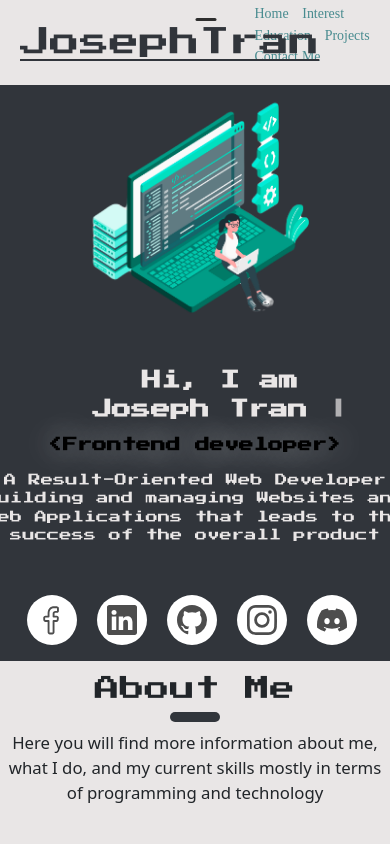
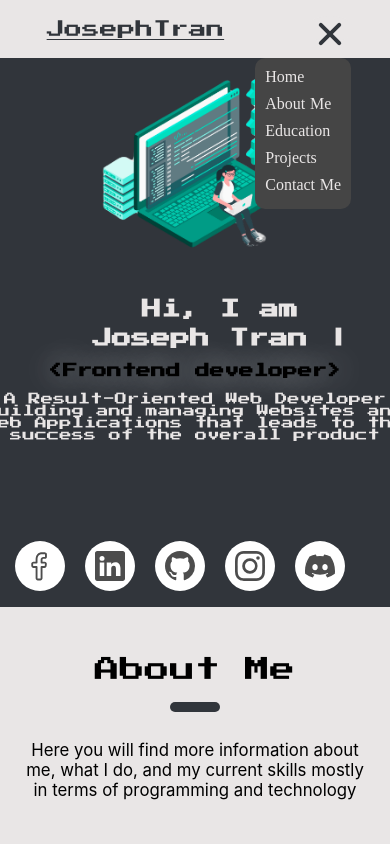
Before and after one commit to PhucJosehp/Portfolio, a React (Create React App) app: page / in a window 390 px wide. Both pictures are taken after a click on the button "Toggle navigation". Shown: the top 844 px of the page. Built offline with nearby package versions, Linux system fonts and the light colour scheme.

Commit message:
fix responsive website

```diff
--- a/src/App.css
+++ b/src/App.css
@@ -1,5 +1,5 @@
 .layout {
-  width: 100%;
+  max-width: 100vw;
   min-height: 100vh;
   height: 100%;
 }
--- a/src/components/MenuItem.js
+++ b/src/components/MenuItem.js
@@ -1,82 +1,26 @@
 import React from "react";
-import { motion } from "framer-motion";
-import "bootstrap/dist/css/bootstrap.min.css";
+import "../sass/Navbar.scss";
 
-const data = [
-  {
-    name: "Home",
-    link: "/",
-  },
-  {
-    name: "Interest",
-    link: "/interest",
-  },
-  {
-    name: "Education",
-    link: "/education",
-  },
-  {
-    name: "Projects",
-    link: "/projects",
-  },
-  {
-    name: "Contact Me",
-    link: "/contact",
-  },
-];
-
-function MenuItem({ isOpen }) {
-  const variants = {
-    open: {
-      transition: { staggerChildren: 0.07, delayChildren: 0.2 },
-    },
-    closed: {
-      transition: { staggerChildren: 0.05, staggerDirection: -1 },
-    },
-  };
-
-  const variants1 = {
-    open: {
-      y: 0,
-      opacity: 1,
-      transition: {
-        y: { stiffness: 1000, velocity: -100 },
-      },
-    },
-    closed: {
-      y: 50,
-      opacity: 0,
-      transition: {
-        y: { stiffness: 1000 },
-      },
-    },
-  };
-
+function MenuItem({ isOpen, tabs, handleNavbarClick }) {
   return isOpen ? (
-    <motion.div
+    <div
       data-bs-toggle="collapse"
       aria-expanded="false"
       aria-label="Toggle navigation"
-      variants={variants}
-      className=" row-cols-auto menu navbar-toggler"
+      className="menu-item-toggle"
     >
-      {data.map((D, idx) => (
-        <motion.a
-          variants={variants1}
+      {tabs.map((D, idx) => (
+        <div
           whileHover={{ scale: 1.1 }}
           whileTap={{ scale: 0.95 }}
           key={idx}
-          className={
-            D.name === "Contact Me"
-              ? "col navlink-collapse toggler"
-              : "col navlink-collapse toggler"
-          }
-          href={`http://localhost:3000${D.link}`}
+          onClick={() => handleNavbarClick(D.ref)}
+          className={"menu-items"}
         >
           {D.name}
-        </motion.a>
+        </div>
       ))}
-    </motion.div>
+    </div>
   ) : (
     ""
   );
--- a/src/components/MenuToggle.js
+++ b/src/components/MenuToggle.js
@@ -1,50 +1,30 @@
 import * as React from "react";
-import { motion } from "framer-motion";
-
 import "../sass/Navbar.scss";
 
-const Path = (props) => (
-  <motion.path
-    fill="transparent"
-    strokeWidth="3"
-    stroke="hsl(0, 0%, 18%)"
-    strokeLinecap="round"
-    {...props}
-  />
-);
-
-export const MenuToggle = ({ toggle, children }) => (
+export function MenuToggle({ toggle, children, isOpen }) {
+  function handleClick() {
+    setTimeout(() => {
+      toggle();
+    }, 500);
+  }
+  return (
+    isOpen && (
       <button
         data-bs-toggle="collapse"
         data-bs-target="#navbarToggleExternalContent"
         aria-controls="navbarToggleExternalContent"
         aria-expanded="false"
         aria-label="Toggle navigation"
-    className="navbar-toggler btn-toggle"
-    onClick={toggle}
+        className="btn-toggle"
       >
-    <svg width="23vw" height="23vw">
-      <Path
-        variants={{
-          closed: { d: "M 2 2.5 L 20 2.5" },
-          open: { d: "M 3 16.5 L 17 2.5" },
-        }}
-      />
-      <Path
-        d="M 2 9.423 L 20 9.423"
-        variants={{
-          closed: { opacity: 1 },
-          open: { opacity: 0 },
-        }}
-        transition={{ duration: 0.1 }}
-      />
-      <Path
-        variants={{
-          closed: { d: "M 2 16.346 L 20 16.346" },
-          open: { d: "M 3 2.5 L 17 16.346" },
-        }}
-      />
-    </svg>
+        <input type="checkbox" id="checkbox" onClick={() => handleClick()} />
+        <label for="checkbox" class="toggle">
+          <div class="bar bar--top"></div>
+          <div class="bar bar--middle"></div>
+          <div class="bar bar--bottom"></div>
+        </label>
         {children}
       </button>
+    )
   );
+}
--- a/src/components/Navbar.js
+++ b/src/components/Navbar.js
@@ -1,6 +1,5 @@
 import "../sass/Navbar.scss";
-import React from "react";
-import { Col } from "antd";
+import React, { useState, useEffect } from "react";
 import { MenuToggle } from "./MenuToggle";
 import { useCycle } from "framer-motion";
 import MenuItem from "./MenuItem";
@@ -13,6 +12,30 @@ function Navbar({
   contactMeRef,
 }) {
   const [isOpen, toggleOpen] = useCycle(false, true);
+  const [isMobile, setIsMobile] = useState(window.innerWidth > 960);
+
+  const navbarTabs = [
+    {
+      name: "Home",
+      ref: homeRef,
+    },
+    {
+      name: "About Me",
+      ref: interestRef,
+    },
+    {
+      name: "Education",
+      ref: educationRef,
+    },
+    {
+      name: "Projects",
+      ref: projectsRef,
+    },
+    {
+      name: "Contact Me",
+      ref: contactMeRef,
+    },
+  ];
 
   // Function to scroll to the section based on the ref passed
   function handleNavbarClick(ref) {
@@ -29,39 +52,44 @@ function Navbar({
     }
   }
 
+  useEffect(() => {
+    // Function to handle screen resize
+    const handleResize = () => {
+      setIsMobile(window.innerWidth > 960);
+    };
+
+    // Add event listener for resize
+    window.addEventListener("resize", handleResize);
+
+    // Clean up the event listener when the component is unmounted
+    return () => {
+      window.removeEventListener("resize", handleResize);
+    };
+  }, []);
+
   return (
     <navbar className="navbarCustom navbar-expand-md">
-      <Col span={12} offset={0} className="signature">
-        JosephTran
-      </Col>
+      <div className="signature">JosephTran</div>
 
-      <MenuToggle toggle={() => toggleOpen()} />
-      <MenuItem isOpen={isOpen} />
+      <MenuToggle toggle={() => toggleOpen()} isOpen={!isMobile} />
+      <MenuItem
+        isOpen={isOpen}
+        tabs={navbarTabs}
+        handleNavbarClick={handleNavbarClick}
+      />
 
-      <Col span={12} offset={0} className="collapse navbar-collapse">
-        {/* Link the navbar items to the corresponding refs */}
-        <div onClick={() => handleNavbarClick(homeRef)} className="navlink">
-          Home
+      {isMobile && (
+        <div className="navbar__tabs">
+          {navbarTabs.map((item) => (
+            <div
+              onClick={() => handleNavbarClick(item.ref)}
+              className="navlink"
+            >
+              {item.name}
+            </div>
+          ))}
         </div>
-        <div onClick={() => handleNavbarClick(interestRef)} className="navlink">
-          About Me
-        </div>
-        <div
-          onClick={() => handleNavbarClick(educationRef)}
-          className="navlink"
-        >
-          Education
-        </div>
-        <div onClick={() => handleNavbarClick(projectsRef)} className="navlink">
-          Projects
-        </div>
-        <div
-          onClick={() => handleNavbarClick(contactMeRef)}
-          className="navlink"
-        >
-          Contact Me
-        </div>
-      </Col>
+      )}
     </navbar>
   );
 }
--- a/src/sass/AboutMe.scss
+++ b/src/sass/AboutMe.scss
@@ -9,7 +9,7 @@
     width: 100%;
     display: flex;
     justify-content: center;
-    padding-top: 2.4vw;
+    padding-top: 50px;
     margin-bottom: 4px;
   }
 
@@ -20,12 +20,12 @@
     height: 10px;
     border-radius: 5px;
     background-color: var(--primary);
-    margin: auto;
+    margin: 20px auto;
   }
 
   &__description {
     font-size: calc(16px + 0.2vw);
-    width: 100%;
+    width: 90%;
     max-width: 900px;
     margin: auto;
     padding: 8px;
@@ -63,7 +63,8 @@
     }
 
     &__title {
-      font-size: 24px;
+      font-size: clamp(16px, 10px + 1.5vw, 24px);
+
       font-weight: 900;
       color: #000;
       text-transform: uppercase;
@@ -90,7 +91,7 @@
     }
 
     &__description {
-      font-size: calc(16px + 0.2vw);
+      font-size: clamp(10px, 8px + 1.5vw, 20px);
       font-weight: normal;
       text-wrap: stable;
     }
--- a/src/sass/Contact.scss
+++ b/src/sass/Contact.scss
@@ -10,7 +10,7 @@
     width: 100%;
     display: flex;
     justify-content: center;
-    padding-top: 2.4vw;
+    padding-top: 50px;
     margin-bottom: 4px;
     color: var(--secondary);
   }
@@ -22,12 +22,12 @@
     height: 10px;
     border-radius: 5px;
     background-color: var(--secondary);
-    margin: auto;
+    margin: 20px auto;
   }
 
   &__description {
     font-size: calc(16px + 0.2vw);
-    width: 100%;
+    width: 90%;
     max-width: 900px;
     margin: auto;
     padding: 8px;
--- a/src/sass/Education.scss
+++ b/src/sass/Education.scss
@@ -9,7 +9,7 @@
     width: 100%;
     display: flex;
     justify-content: center;
-    padding-top: 2.4vw;
+    padding-top: 50px;
     margin-bottom: 4px;
     color: var(--secondary);
   }
@@ -21,12 +21,12 @@
     height: 10px;
     border-radius: 5px;
     background-color: var(--secondary);
-    margin: auto;
+    margin: 20px auto;
   }
 
   &__description {
     font-size: calc(16px + 0.2vw);
-    width: 100%;
+    width: 90%;
     max-width: 900px;
     margin: auto;
     padding: 8px;
--- a/src/sass/Home.scss
+++ b/src/sass/Home.scss
@@ -52,61 +52,10 @@
 }
 
 .img__self {
-  width: calc(124px + 30vw);
-  height: calc(144px + 30vw);
+  width: calc(100px + 30vw);
+  height: calc(100px + 30vw);
   margin-bottom: 20px;
   flex-shrink: 0;
-}
-
-.tech {
-  display: flex;
-  flex-direction: column;
-  align-items: center;
-
-  &__title {
-    color: #1e1e1e;
-    font-family: "Black Ops One";
-    font-size: calc(30px + 5vw);
-    font-style: normal;
-    font-weight: 400;
-    line-height: normal;
-  }
-  &__skill {
-    display: flex;
-    align-items: center;
-
-    &__img {
-      width: calc(120px + 25vw);
-    }
-
-    &__coverdata {
-      width: calc(212px + 40vw);
-      border-radius: 30px;
-      background: #1e1e1e;
-      padding: 20px;
-
-      display: flex;
-      flex-direction: column;
-      justify-content: center;
-      align-items: center;
-    }
-
-    &__name {
-      color: #fff3f3;
-      font-family: "Noto Sans Kannada";
-      font-size: calc(26px + 2.5vw);
-      font-weight: 700;
-    }
-
-    &__des {
-      width: calc(42px + 40vw);
-
-      color: #fff3f3;
-      font-family: "Noto Sans Kannada";
-      font-size: calc(13px + 1vw);
-      font-weight: 700;
-    }
-  }
 }
 
 @media screen and (max-width: 1000px) {
@@ -135,7 +84,7 @@
 }
 
 .cover {
-  overflow-y: hidden;
+  overflow-x: hidden;
 }
 
 // animation
--- a/src/sass/Navbar.scss
+++ b/src/sass/Navbar.scss
@@ -1,26 +1,31 @@
 .navbarCustom {
   display: flex;
-
+  align-items: center;
+  justify-content: space-around;
   background-color: #e9e6e6;
   position: sticky;
   top: 0;
   width: 100%; /* Ensure it spans the full width */
   z-index: 1000; /* Ensure it stays on top of other elements */
-  padding: 10px;
+  padding: 10px 0px;
 }
 
 .signature {
   color: #31353b;
   font-family: "Press Start 2P";
-  font-size: calc(28px + 0.5vw);
+  font-size: clamp(14px, 8px + 2.5vw, 28px);
   font-weight: 400;
   text-decoration-line: underline;
   cursor: default;
   padding: 10px;
 }
 
+.navbar__tabs {
+  display: flex;
+  gap: 40px;
+}
+
 .navlink {
-  margin-left: 1.5vw;
   color: #31353b;
   font-family: "Press Start 2P";
   font-size: 1vw;
@@ -50,6 +55,7 @@
   border: none;
 
   cursor: pointer;
+  background-color: #e9e6e6;
 
   width: calc(42px + 1vw);
   height: calc(23px + 1vw);
@@ -64,3 +70,84 @@ a {
   display: flex;
   flex-wrap: wrap;
 }
+
+#checkbox {
+  display: none;
+}
+
+.toggle {
+  position: relative;
+  width: 30px;
+  cursor: pointer;
+  margin: auto;
+  display: block;
+  height: calc(4px * 3 + 11px * 2);
+}
+
+.bar {
+  position: absolute;
+  left: 0;
+  right: 0;
+  height: 4px;
+  border-radius: calc(4px / 2);
+  background: var(--primary);
+  color: inherit;
+  opacity: 1;
+  transition: none 0.35s cubic-bezier(0.5, -0.35, 0.35, 1.5) 0s;
+}
+
+/***** Spin Animation *****/
+
+.bar--top {
+  bottom: calc(50% + 12px / 2);
+  transition-property: bottom, transform;
+  transition-delay: calc(0s + 0.35s), 0s;
+}
+
+.bar--middle {
+  top: calc(50% - 4px / 2);
+  transition-property: opacity;
+  transition-delay: calc(0s + 0.35s);
+}
+
+.bar--bottom {
+  top: calc(50% + 11px / 2);
+  transition-property: top, transform;
+  transition-delay: calc(0s + 0.35s), 0s;
+}
+
+#checkbox:checked + .toggle .bar--top {
+  bottom: calc(50% - 4px / 2);
+  transform: rotate(135deg);
+  transition-delay: 0s, calc(0s + 0.35s);
+}
+
+#checkbox:checked + .toggle .bar--middle {
+  opacity: 0;
+  transition-duration: 0s;
+  transition-delay: calc(0s + 0.35s);
+}
+
+#checkbox:checked + .toggle .bar--bottom {
+  top: calc(50% - 4px / 2);
+  transform: rotate(225deg);
+  transition-delay: 0s, calc(0s + 0.35s);
+}
+
+.menu-item-toggle {
+  background-color: var(--gray);
+  display: flex;
+  flex-direction: column;
+  gap: 4px;
+  padding: 10px;
+  position: absolute;
+  border-radius: 10px;
+  right: 10%;
+  top: 100%;
+}
+
+.menu-items {
+  font-family: "Noto Sans Kannada";
+  color: var(--secondary);
+  cursor: pointer;
+}
--- a/src/sass/Project.scss
+++ b/src/sass/Project.scss
@@ -1,25 +1,25 @@
 .projectlist {
   display: flex;
-  justify-content: space-evenly;
+  justify-content: center;
+  align-items: center;
   flex-wrap: wrap;
+  gap: 50px;
   width: 80%;
   max-width: 1200px;
+  min-width: 500px;
   margin: auto;
   margin-bottom: 50px;
   &__card {
     width: 400px;
     height: fit-content;
     background: var(--gray);
-    margin: 25px 0px;
-
     display: flex;
     flex-direction: column;
     align-items: flex-start;
     text-decoration: none;
     color: white;
-    padding: 1.5rem;
+    padding: 1rem;
     border-radius: 0.5rem;
-    width: 100%;
     max-width: 32rem;
 
     &__name {
@@ -56,7 +56,6 @@
   background-color: var(--secondary);
   min-height: fit-content;
   width: 100%;
-  padding-bottom: 0 50px 50px 50px;
   display: flex;
   flex-direction: column;
   justify-content: center;
@@ -67,7 +66,7 @@
     width: 100%;
     display: flex;
     justify-content: center;
-    padding-top: 2.4vw;
+    padding-top: 50px;
     margin-bottom: 4px;
   }
 
@@ -78,7 +77,7 @@
     height: 10px;
     border-radius: 5px;
     background-color: var(--primary);
-    margin: auto;
+    margin: 20px auto;
   }
 }
 
```
Lines whose indentation alone changed are shown as unchanged.
